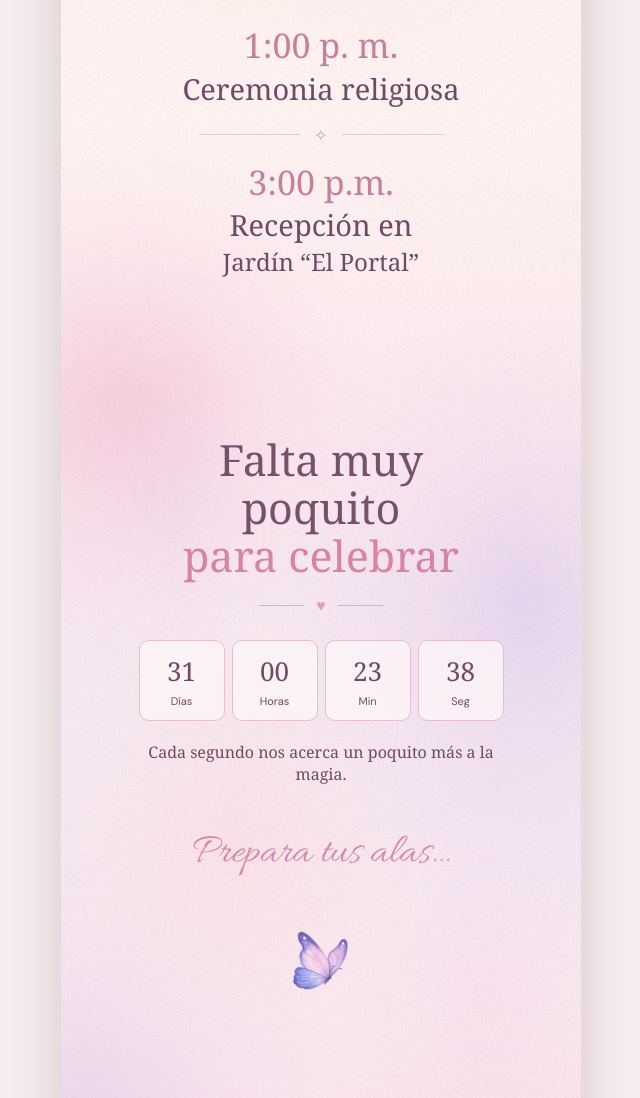
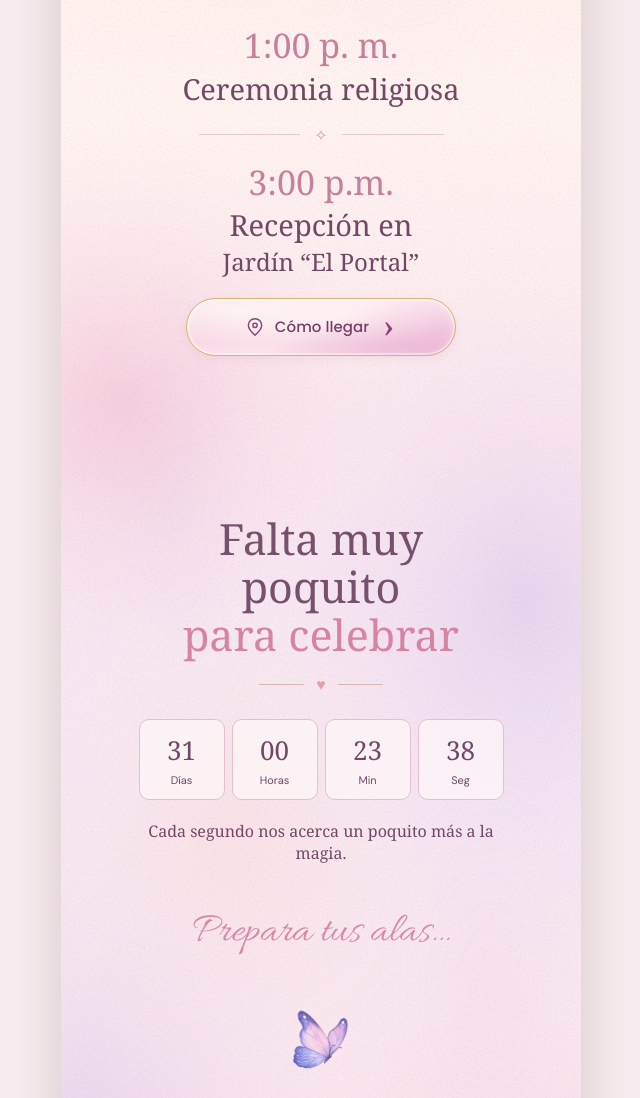
Before and after one commit to ariadnacerisier-ai/cumple_Luna_3, a plain HTML site: page index.html in a window 1280 px wide. Shown: the part 3280-4378 px from the top of the page, without its empty margins (319-959 px from the left). Drawn offline with Linux system fonts and the light colour scheme; a web font is replaced by a local one.

Commit message:
feat: enlace Cómo llegar al Jardín El Portal, iglesia pendiente

```diff
--- a/index.html
+++ b/index.html
@@ -14,9 +14,9 @@
   <link rel="preconnect" href="https://fonts.googleapis.com">
   <link rel="preconnect" href="https://fonts.gstatic.com" crossorigin>
   <link href="https://fonts.googleapis.com/css2?family=Allura&family=DM+Sans:wght@400;500;600&family=Forum&family=Poppins:wght@400;500;600&display=swap" rel="stylesheet">
-  <link rel="stylesheet" href="styles.css?v=cierre20">
+  <link rel="stylesheet" href="styles.css?v=ubicacion21">
   <script src="config.js" defer></script>
-  <script src="script.js" defer></script>
+  <script src="script.js?v=ubicacion21" defer></script>
 </head>
 <body>
   <a class="skip-link" href="#historia">Ir al contenido</a>
@@ -83,6 +83,11 @@
               <p class="event-stop__time" id="event-time">3:00 p. m.</p>
               <h3 class="event-stop__title">Recepción en</h3>
               <p class="event-stop__venue" id="event-venue">Jardín “El Portal”</p>
+              <a class="button button--storybook event-stop__map" id="venue-map" href="#" target="_blank" rel="noopener noreferrer" aria-label="Cómo llegar al Jardín El Portal en Google Maps" hidden>
+                <svg aria-hidden="true" viewBox="0 0 24 24" fill="none" stroke="currentColor" stroke-width="1.7" stroke-linecap="round" stroke-linejoin="round"><path d="M20 10c0 5-8 12-8 12S4 15 4 10a8 8 0 0 1 16 0Z"/><circle cx="12" cy="10" r="2.6"/></svg>
+                <span class="button__label">Cómo llegar</span>
+                <span class="button__arrow" aria-hidden="true">›</span>
+              </a>
             </article>
           </div>
         </div>
--- a/script.js
+++ b/script.js
@@ -24,7 +24,14 @@
     setText('event-address', config.venueAddress.trim());
   }
 
-  // La iglesia está pendiente de confirmación y no mostramos ubicaciones por ahora.
+  // La ubicación de la iglesia sigue pendiente; sólo enlazamos el lugar de recepción.
+  const venueMapsUrl = validWebUrl(config.mapsUrl || '');
+  const venueMapLink = el('venue-map');
+  if (venueMapLink && venueMapsUrl) {
+    venueMapLink.href = venueMapsUrl;
+    venueMapLink.hidden = false;
+  }
+
   if (typeof config.massTime === 'string' && config.massTime.trim()) {
     setText('mass-time', config.massTime.trim());
   }
--- a/styles.css
+++ b/styles.css
@@ -1088,3 +1088,26 @@ body, .page-shell { background-color: #fff4f1; }
   outline:3px solid #935d84;
   outline-offset:3px;
 }
+
+/* V21 · Ubicación del salón confirmada; sin botón para la iglesia pendiente. */
+.scene--details #venue-map.button--storybook {
+  width:min(100%,270px);
+  min-height:58px;
+  margin:17px auto 4px !important;
+  padding:9px 18px;
+  gap:10px;
+  text-decoration:none;
+}
+.scene--details #venue-map .button__label {
+  font-family:'Poppins',sans-serif;
+  font-size:clamp(13px,3.7vw,15px);
+  font-weight:500;
+  white-space:nowrap;
+}
+.scene--details #venue-map svg {
+  width:20px;
+  height:20px;
+  flex:0 0 20px;
+  color:#874477;
+}
+.scene--details #venue-map[hidden] { display:none !important; }
```
